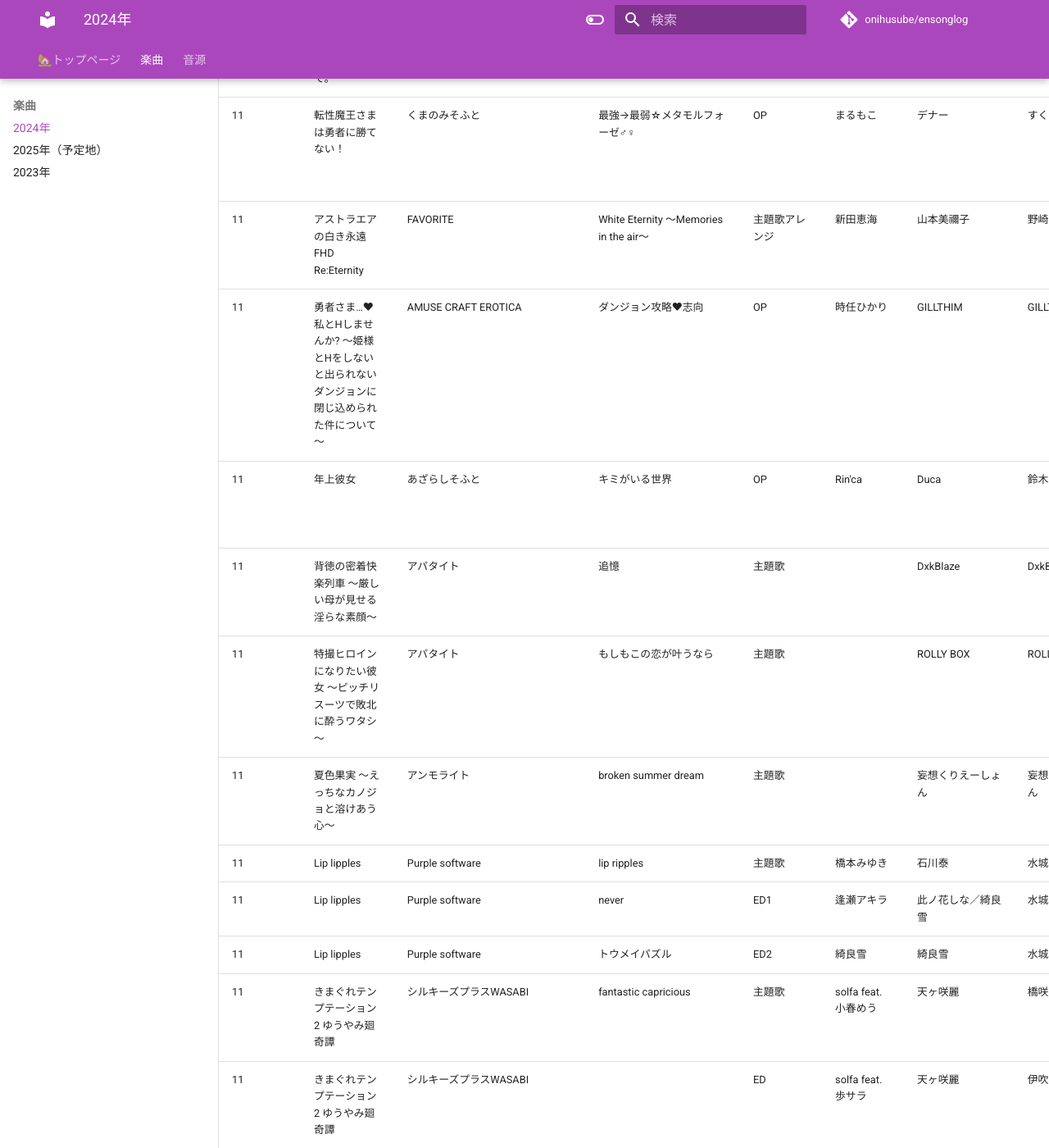
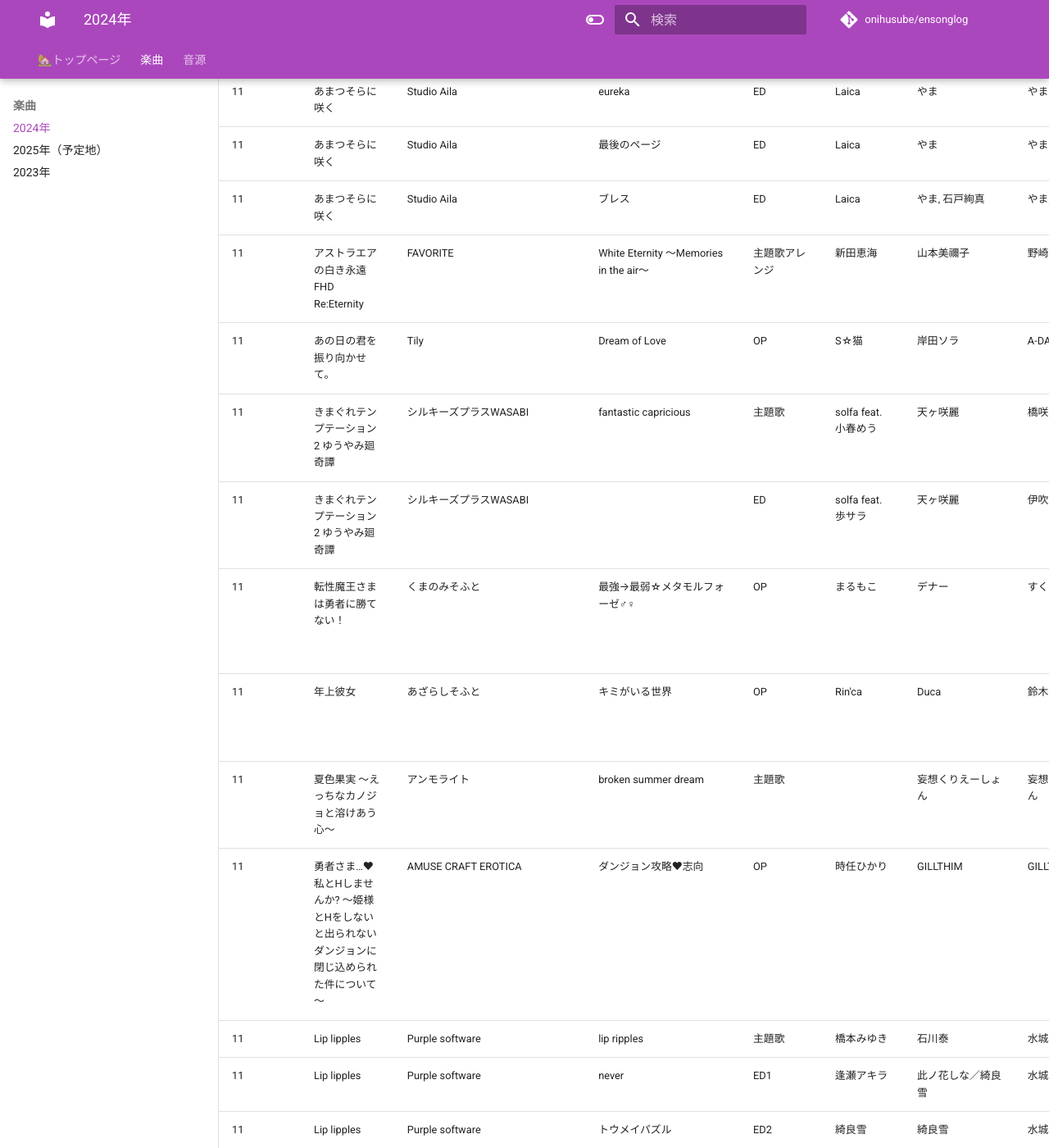
Before and after one commit to onihusube/ensonglog, an MkDocs documentation site: the page built from docs/2024/楽曲.md, in a window 1280 px wide and 1400 px high, scrolled down 24120 px. Shown: the whole window at 82% size. Built offline with MkDocs 1.6.1 and Material for MkDocs 9.7.7, drawn with Linux system fonts in a browser that asks for light colours; emoji names are drawn with the system emoji font; comment, search, counter and statistics services are not loaded; some of the changed text lies outside the part shown.

Commit message:
11月分並べ替え

```diff
--- a/docs/2024/楽曲.md
+++ b/docs/2024/楽曲.md
@@ -233,19 +235,17 @@ search:
 | 11<!--/28--> | あまつそらに咲く | Studio Aila | eureka | ED | Laica | やま | やま |  | [LinkCore](https://linkco.re/MER3m17P) |  |  |
 | 11<!--/28--> | あまつそらに咲く | Studio Aila | 最後のページ | ED | Laica | やま | やま |  | [LinkCore](https://linkco.re/MER3m17P) |  |  |
 | 11<!--/28--> | あまつそらに咲く | Studio Aila | ブレス | ED | Laica | やま, 石戸絢真 | やま, 石戸絢真 |  | [LinkCore](https://linkco.re/MER3m17P) |  |  |
+| 11 | アストラエアの白き永遠 FHD Re:Eternity | FAVORITE | White Eternity ～Memories in the air～ | 主題歌アレンジ | 新田恵海 | 山本美禰子 | 野崎心平 | 野崎心平 | 同梱特典DVD「-10th Memorial Eternity-」 | |
 | 11 | あの日の君を振り向かせて。 | Tily | Dream of Love | OP | S☆猫 | 岸田ソラ | A-DASH | A-DASH | ゲームディスク（初回版） | Guitar：A-DASH</br>Bass：A-DASH |
+| 11 | きまぐれテンプテーション2 ゆうやみ廻奇譚 | シルキーズプラスWASABI | fantastic capricious | 主題歌 | solfa feat.小春めう | 天ヶ咲麗 | 橋咲透 | 橋咲透 | 予約特典「主題歌&エンディング音楽CD」 |  | [:fontawesome-brands-youtube:](https://www.youtube.com/watch?v=QtQ75ITitek) |
+| 11 | きまぐれテンプテーション2 ゆうやみ廻奇譚 | シルキーズプラスWASABI |  | ED | solfa feat.歩サラ | 天ヶ咲麗 | 伊吹ユキヒロ | 伊吹ユキヒロ | 予約特典「主題歌&エンディング音楽CD」 |  |  |
 | 11 | 転性魔王さまは勇者に勝てない！ | くまのみそふと | 最強→最弱☆メタモルフォーゼ♂♀ | OP | まるもこ | デナー | すくろーす | | [豪華ダウンロード版 期間限定特典](https://www.dlsite.com/pro/work/=/product_id/VJ01002904.html)</br>単体ダウンロード販売（↑の期間終了以降予定） | | [:fontawesome-brands-youtube:](https://www.youtube.com/watch?v=a52JnDjy4mc) |
-| 11 | アストラエアの白き永遠 FHD Re:Eternity | FAVORITE | White Eternity ～Memories in the air～ | 主題歌アレンジ | 新田恵海 | 山本美禰子 | 野崎心平 | 野崎心平 | 同梱特典DVD「-10th Memorial Eternity-」 | |
+| 11 | 年上彼女 | あざらしそふと | キミがいる世界 | OP | Rin'ca | Duca | 鈴木ぷよ | 鈴木ぷよ | 彼女シリーズダブルパック 同梱オリジナルサウンドトラック（？） |  | [:fontawesome-brands-youtube:](https://www.youtube.com/watch?v=T-lM9op3_UM) |
+| 11 | 夏色果実 ～えっちなカノジョと溶けあう心～ | アンモライト | broken summer dream | 主題歌 |  | 妄想くりえーしょん | 妄想くりえーしょん | 妄想くりえーしょん | ゲームディスク |  | [:fontawesome-brands-twitter:](https://x.com/ammolite_game/status/1841431217973166133) |
 | 11 | 勇者さま…♥ 私とHしませんか? ～姫様とHをしないと出られないダンジョンに閉じ込められた件について～ | AMUSE CRAFT EROTICA | ダンジョン攻略♥志向 | OP | 時任ひかり | GILLTHIM | GILLTHIM | ユウキセイ | |  |
-| 11 | 年上彼女 | あざらしそふと | キミがいる世界 | OP | Rin'ca | Duca | 鈴木ぷよ | 鈴木ぷよ | 彼女シリーズダブルパック 同梱オリジナルサウンドトラック（？） |  | [:fontawesome-brands-youtube:](https://www.youtube.com/watch?v=T-lM9op3_UM) |
-| 11 | 背徳の密着快楽列車 ～厳しい母が見せる淫らな素顔～ | アパタイト | 追憶 | 主題歌 |  | DxkBlaze | DxkBlaze |  | ゲームディスク |  | [:rabbit:](https://chobit.cc/d2wey) |
-| 11 | 特撮ヒロインになりたい彼女 ～ピッチリスーツで敗北に酔うワタシ～ | アパタイト | もしもこの恋が叶うなら | 主題歌 |  | ROLLY BOX | ROLLY BOX |  | ゲームディスク |  | [:rabbit:](https://chobit.cc/eu2j8) |
-| 11 | 夏色果実 ～えっちなカノジョと溶けあう心～ | アンモライト | broken summer dream | 主題歌 |  | 妄想くりえーしょん | 妄想くりえーしょん | 妄想くりえーしょん | ゲームディスク |  | [:fontawesome-brands-twitter:](https://x.com/ammolite_game/status/1841431217973166133) |
 | 11 | Lip lipples | Purple software | lip ripples | 主題歌 | 橋本みゆき | 石川泰 | 水城新人 | 水城新人 | [LinkCore](https://linkco.re/462thNVP) |  | [:fontawesome-brands-youtube:](https://www.youtube.com/watch?v=ed5Ka4EIkHE) |
 | 11<!--/29--> | Lip lipples | Purple software | never | ED1 | 逢瀬アキラ | 此ノ花しな／綺良雪 | 水城新人  | 水城新人  | [LinkCore](https://linkco.re/fGu6r84Q)| |  |
 | 11<!--/29--> | Lip lipples | Purple software | トウメイパズル | ED2 | 綺良雪 | 綺良雪 | 水城新人  | 水城新人  | [LinkCore](https://linkco.re/vQEX714n)| |  |
-| 11 | きまぐれテンプテーション2 ゆうやみ廻奇譚 | シルキーズプラスWASABI | fantastic capricious | 主題歌 | solfa feat.小春めう | 天ヶ咲麗 | 橋咲透 | 橋咲透 | 予約特典「主題歌&エンディング音楽CD」 |  | [:fontawesome-brands-youtube:](https://www.youtube.com/watch?v=QtQ75ITitek) |
-| 11 | きまぐれテンプテーション2 ゆうやみ廻奇譚 | シルキーズプラスWASABI |  | ED | solfa feat.歩サラ | 天ヶ咲麗 | 伊吹ユキヒロ | 伊吹ユキヒロ | 予約特典「主題歌&エンディング音楽CD」 |  |  |
 | 12 | ホーリーアンデッド | キネティックノベルス | 好き好き好きが好きなだけ | OP  | ユリィシア（CV：長谷川育美） | 山本 翔/大橋柊平 | 大橋柊平 | 大橋柊平 | 主題歌CD「好き好き好きが好きなだけ」 |  |  |
 | 12 | ホーリーアンデッド | キネティックノベルス | 好き好き好きが好きなだけ -有頂天！EX Ver- | 挿入歌 | ユリィシア（CV：長谷川育美） | | | | 主題歌CD「好き好き好きが好きなだけ」 |  |  |
 | 12 | ホーリーアンデッド | キネティックノベルス | 青と親友 | ED | ユリィシア（CV：長谷川育美） | | | | 主題歌CD「好き好き好きが好きなだけ」 |  |  |
```
Also changed, not shown: other parts of docs/2024/楽曲.md (+2 -0 lines).
